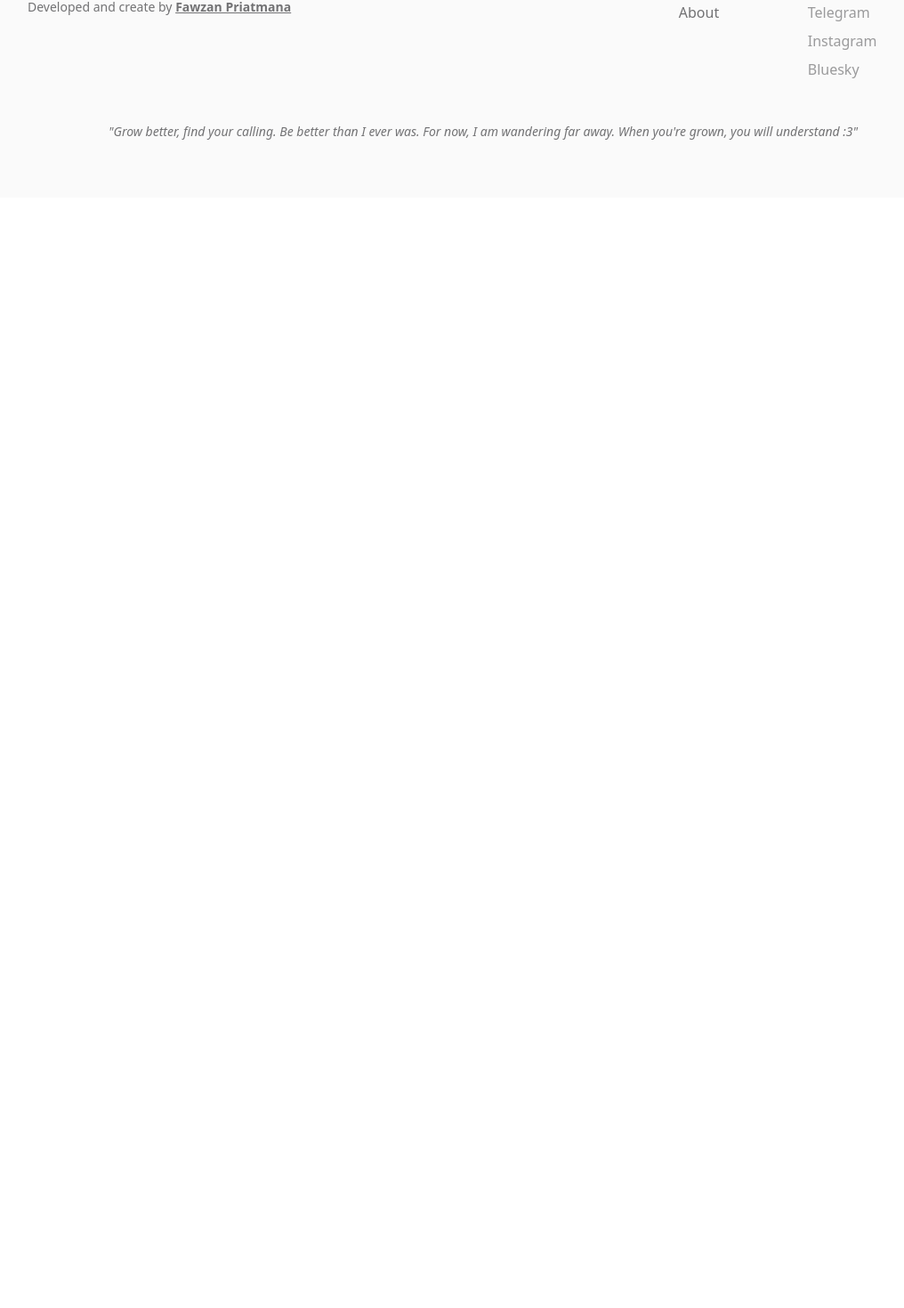
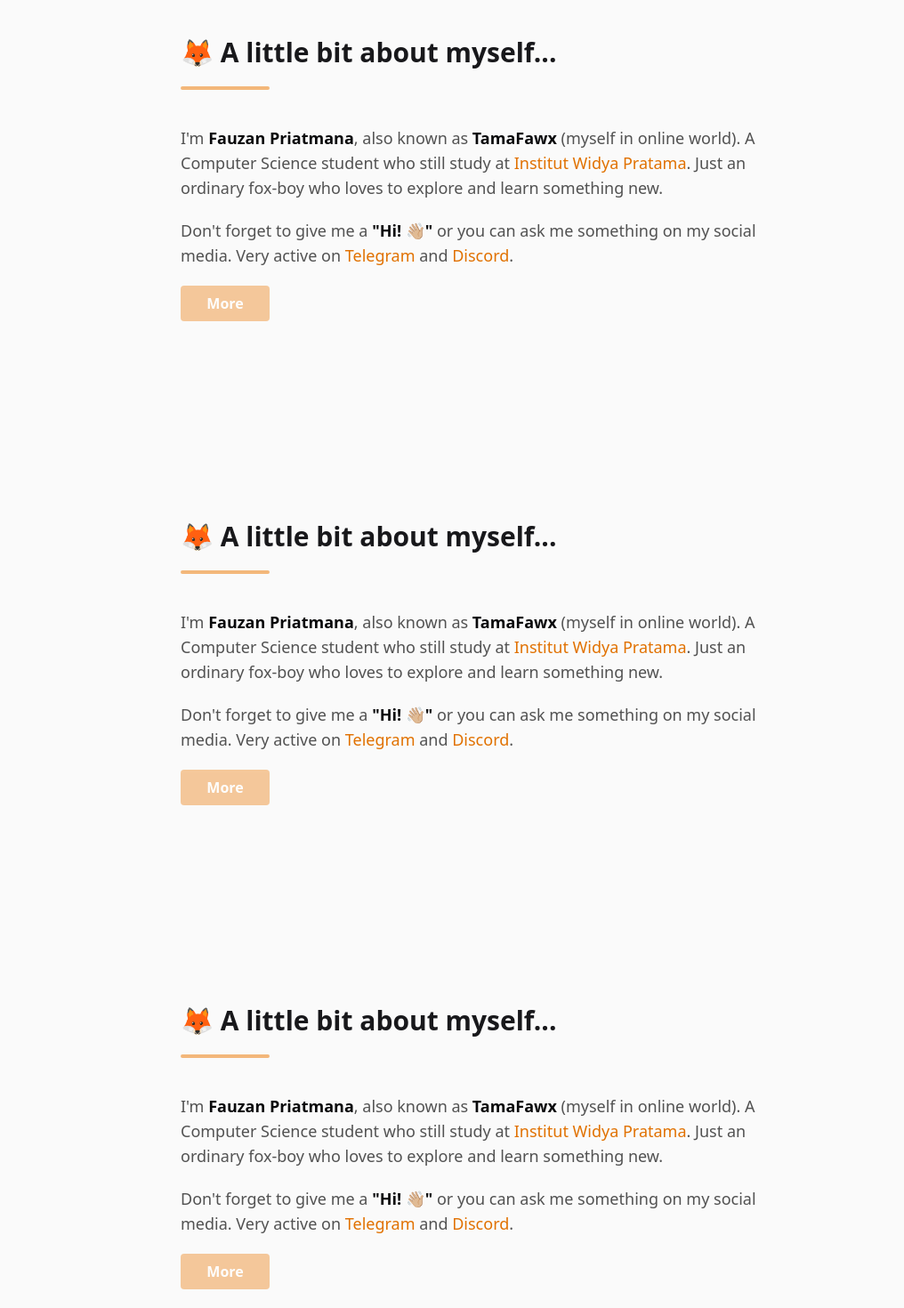
Before and after one commit to priatmanas/tamafawx-nextjs, a Next.js app: page / in a window 1280 px wide. Shown: the part 1418-2888 px from the top of the page at 89% size, without its empty margins (97-1113 px from the left). Before the commit the page ends 1640 px from the top, so only its background shows below. Built offline with nearby package versions, Linux system fonts and the light colour scheme.

Commit message:
add about section with personal details and multiple button components

```diff
--- a/src/app/page.tsx
+++ b/src/app/page.tsx
@@ -1,6 +1,8 @@
 import { Metadata } from "next";
 import Image from "next/image";
 import Link from "next/link";
+
+import Button from "@/components/button";
 
 export const metadata: Metadata = {
   title: "Home - TamaFawx",
@@ -124,6 +126,180 @@ export default function Home() {
           </span>
           .
         </p>
+        <Button
+          title="Click to learn about me!"
+          buttonName="More"
+          link={"/about"}
+          scroll={true}
+        />
+      </section>
+      <section
+        id="about"
+        className="flex flex-col justify-center gap-5 px-8 py-16 md:px-75 md:py-28"
+      >
+        <h1 className="text-2xl font-semibold md:text-3xl">
+          🦊 A little bit about myself...
+        </h1>
+        <div className="mb-5 h-1 w-25 rounded-full bg-[#f3b77a]"></div>
+        <p className="text-base text-neutral-600 md:text-lg dark:text-neutral-300">
+          I&apos;m{" "}
+          <span className="text-neutral font-bold dark:text-white">
+            Fauzan Priatmana
+          </span>
+          , also known as{" "}
+          <span className="text-neutral font-bold dark:text-white">
+            TamaFawx
+          </span>{" "}
+          (myself in online world). A Computer Science student who still study
+          at{" "}
+          <span className="relative border-b-2 border-transparent text-amber-600 transition duration-500 ease-in-out hover:border-b-amber-600">
+            <Link href={"https://iwima.ac.id/"} target="_blank">
+              Institut Widya Pratama
+            </Link>
+          </span>
+          . Just an ordinary fox-boy who loves to explore and learn something
+          new.
+        </p>
+        <p className="text-base text-neutral-600 md:text-lg dark:text-neutral-300">
+          Don&apos;t forget to give me a{" "}
+          <span className="text-neutral font-bold dark:text-white">
+            &quot;Hi! 👋🏼&quot;
+          </span>{" "}
+          or you can ask me something on my social media. Very active on{" "}
+          <span className="relative border-b-2 border-transparent text-amber-600 transition duration-500 ease-in-out hover:border-b-amber-600">
+            <Link href={"https://t.me/tamafawx"} target="_blank">
+              Telegram
+            </Link>
+          </span>{" "}
+          and{" "}
+          <span className="relative border-b-2 border-transparent text-amber-600 transition duration-500 ease-in-out hover:border-b-amber-600">
+            <Link
+              href={"https://discord.com/users/395756060931260446"}
+              target="_blank"
+            >
+              Discord
+            </Link>
+          </span>
+          .
+        </p>
+        <Button
+          title="Click to learn about me!"
+          buttonName="More"
+          link={"/about"}
+          scroll={true}
+        />
+      </section>
+      <section
+        id="about"
+        className="flex flex-col justify-center gap-5 px-8 py-16 md:px-75 md:py-28"
+      >
+        <h1 className="text-2xl font-semibold md:text-3xl">
+          🦊 A little bit about myself...
+        </h1>
+        <div className="mb-5 h-1 w-25 rounded-full bg-[#f3b77a]"></div>
+        <p className="text-base text-neutral-600 md:text-lg dark:text-neutral-300">
+          I&apos;m{" "}
+          <span className="text-neutral font-bold dark:text-white">
+            Fauzan Priatmana
+          </span>
+          , also known as{" "}
+          <span className="text-neutral font-bold dark:text-white">
+            TamaFawx
+          </span>{" "}
+          (myself in online world). A Computer Science student who still study
+          at{" "}
+          <span className="relative border-b-2 border-transparent text-amber-600 transition duration-500 ease-in-out hover:border-b-amber-600">
+            <Link href={"https://iwima.ac.id/"} target="_blank">
+              Institut Widya Pratama
+            </Link>
+          </span>
+          . Just an ordinary fox-boy who loves to explore and learn something
+          new.
+        </p>
+        <p className="text-base text-neutral-600 md:text-lg dark:text-neutral-300">
+          Don&apos;t forget to give me a{" "}
+          <span className="text-neutral font-bold dark:text-white">
+            &quot;Hi! 👋🏼&quot;
+          </span>{" "}
+          or you can ask me something on my social media. Very active on{" "}
+          <span className="relative border-b-2 border-transparent text-amber-600 transition duration-500 ease-in-out hover:border-b-amber-600">
+            <Link href={"https://t.me/tamafawx"} target="_blank">
+              Telegram
+            </Link>
+          </span>{" "}
+          and{" "}
+          <span className="relative border-b-2 border-transparent text-amber-600 transition duration-500 ease-in-out hover:border-b-amber-600">
+            <Link
+              href={"https://discord.com/users/395756060931260446"}
+              target="_blank"
+            >
+              Discord
+            </Link>
+          </span>
+          .
+        </p>
+        <Button
+          title="Click to learn about me!"
+          buttonName="More"
+          link={"/about"}
+          scroll={true}
+        />
+      </section>
+      <section
+        id="about"
+        className="flex flex-col justify-center gap-5 px-8 py-16 md:px-75 md:py-28"
+      >
+        <h1 className="text-2xl font-semibold md:text-3xl">
+          🦊 A little bit about myself...
+        </h1>
+        <div className="mb-5 h-1 w-25 rounded-full bg-[#f3b77a]"></div>
+        <p className="text-base text-neutral-600 md:text-lg dark:text-neutral-300">
+          I&apos;m{" "}
+          <span className="text-neutral font-bold dark:text-white">
+            Fauzan Priatmana
+          </span>
+          , also known as{" "}
+          <span className="text-neutral font-bold dark:text-white">
+            TamaFawx
+          </span>{" "}
+          (myself in online world). A Computer Science student who still study
+          at{" "}
+          <span className="relative border-b-2 border-transparent text-amber-600 transition duration-500 ease-in-out hover:border-b-amber-600">
+            <Link href={"https://iwima.ac.id/"} target="_blank">
+              Institut Widya Pratama
+            </Link>
+          </span>
+          . Just an ordinary fox-boy who loves to explore and learn something
+          new.
+        </p>
+        <p className="text-base text-neutral-600 md:text-lg dark:text-neutral-300">
+          Don&apos;t forget to give me a{" "}
+          <span className="text-neutral font-bold dark:text-white">
+            &quot;Hi! 👋🏼&quot;
+          </span>{" "}
+          or you can ask me something on my social media. Very active on{" "}
+          <span className="relative border-b-2 border-transparent text-amber-600 transition duration-500 ease-in-out hover:border-b-amber-600">
+            <Link href={"https://t.me/tamafawx"} target="_blank">
+              Telegram
+            </Link>
+          </span>{" "}
+          and{" "}
+          <span className="relative border-b-2 border-transparent text-amber-600 transition duration-500 ease-in-out hover:border-b-amber-600">
+            <Link
+              href={"https://discord.com/users/395756060931260446"}
+              target="_blank"
+            >
+              Discord
+            </Link>
+          </span>
+          .
+        </p>
+        <Button
+          title="Click to learn about me!"
+          buttonName="More"
+          link={"/about"}
+          scroll={true}
+        />
       </section>
     </>
   );
```
